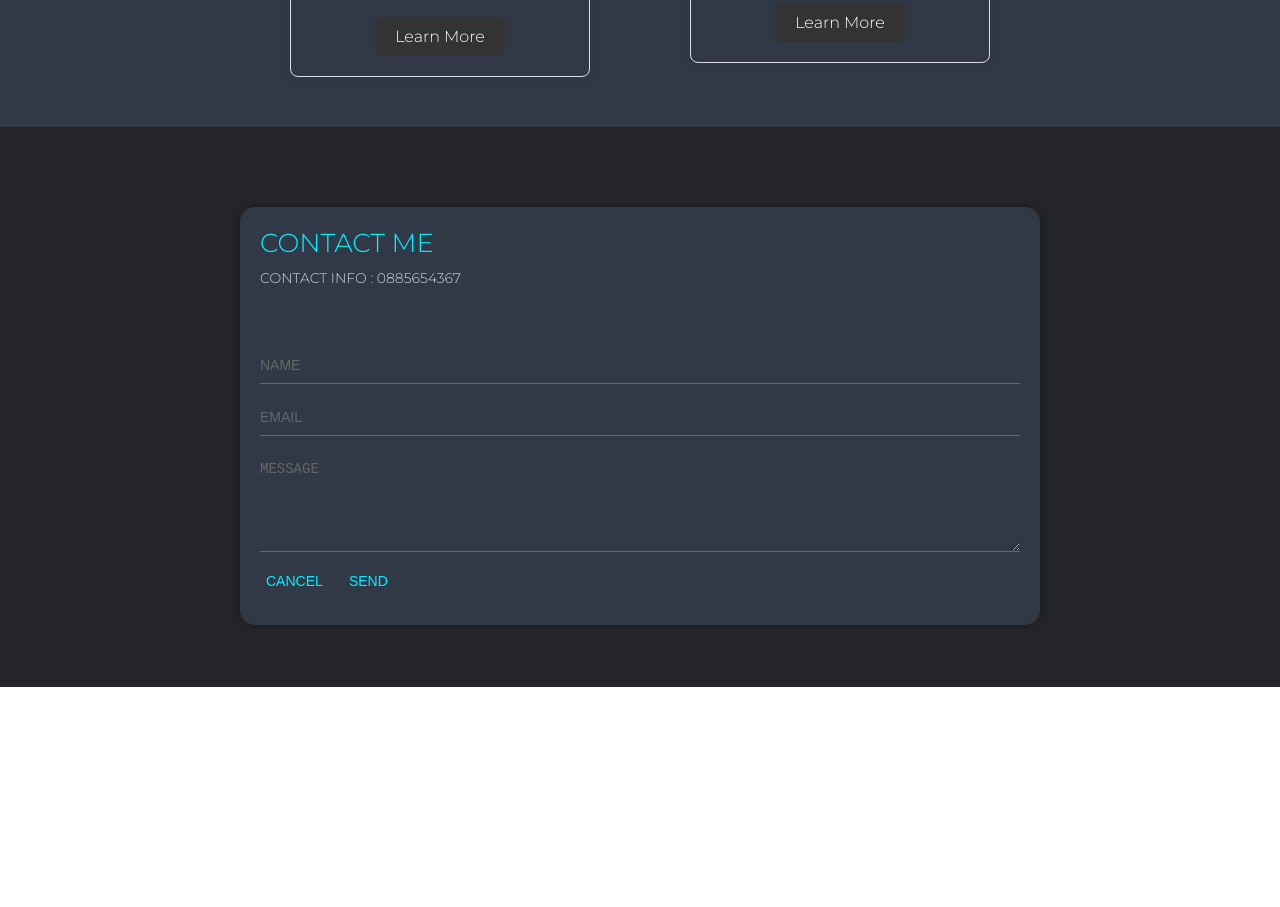
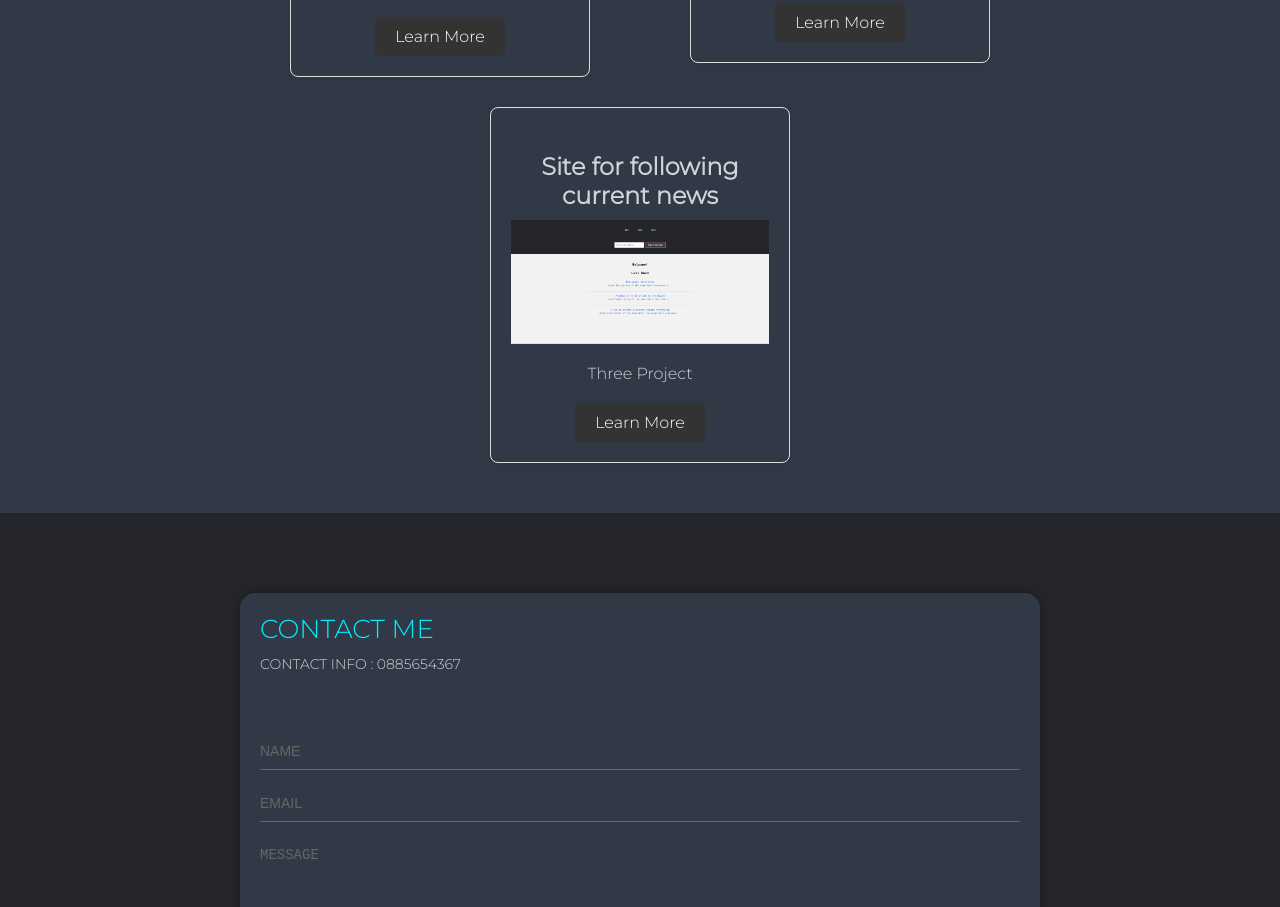
Before and after one commit to StanislavKamenov/PortFolio-2, a plain HTML site: page PortFolio-2/index.html in a window 1280 px wide. Shown: the part 1828-2735 px from the top of the page. Before the commit the page ends 2515 px from the top, so only its background shows below. Drawn offline with nearby package versions, Linux system fonts and the light colour scheme.

Commit message:
Add-new project to list

```diff
--- a/PortFolio-2/index.html
+++ b/PortFolio-2/index.html
@@ -84,12 +84,23 @@
                         <h3>Second Portfolio</h3>
                         <img src="img/p2image.png" alt="Project 2">
                         <p>This is my second portfolio i use this</p>
-                        <a href="link-to-project2">Learn More</a>
+                        <a href="https://portfolio-stanislavkamenov.vercel.app/" target="_blank">Learn More</a>
                     </div>
                 </div>
             </div>
-            <!-- Add more projects as needed -->
+            <div class="project">
+                <div class="project-card">
+                    <div class="project-info">
+                        <h3>Site for following current news</h3>
+                        <img src="img/project2.png" alt="Project 2">
+                        <p>Three Project</p>
+                        <a href="https://github.com/StanislavKamenov/news-site" target="_blank">Learn More</a>
+                    </div>
+                </div>
+            </div>
+
         </div>
+
     </section>
         <section class="contactus" id="contactus">
     <div class="contrainer">
```
Also changed, not shown: PortFolio-2/img/project2.png (added).
